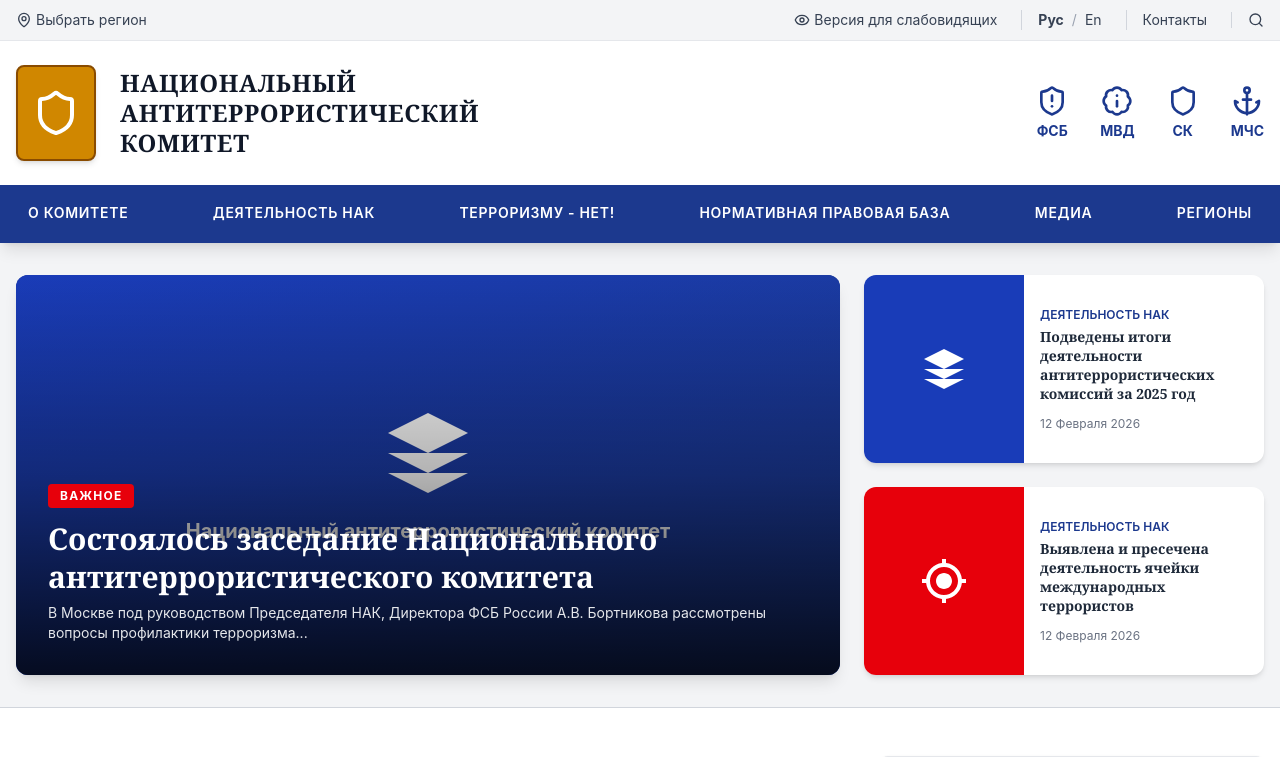
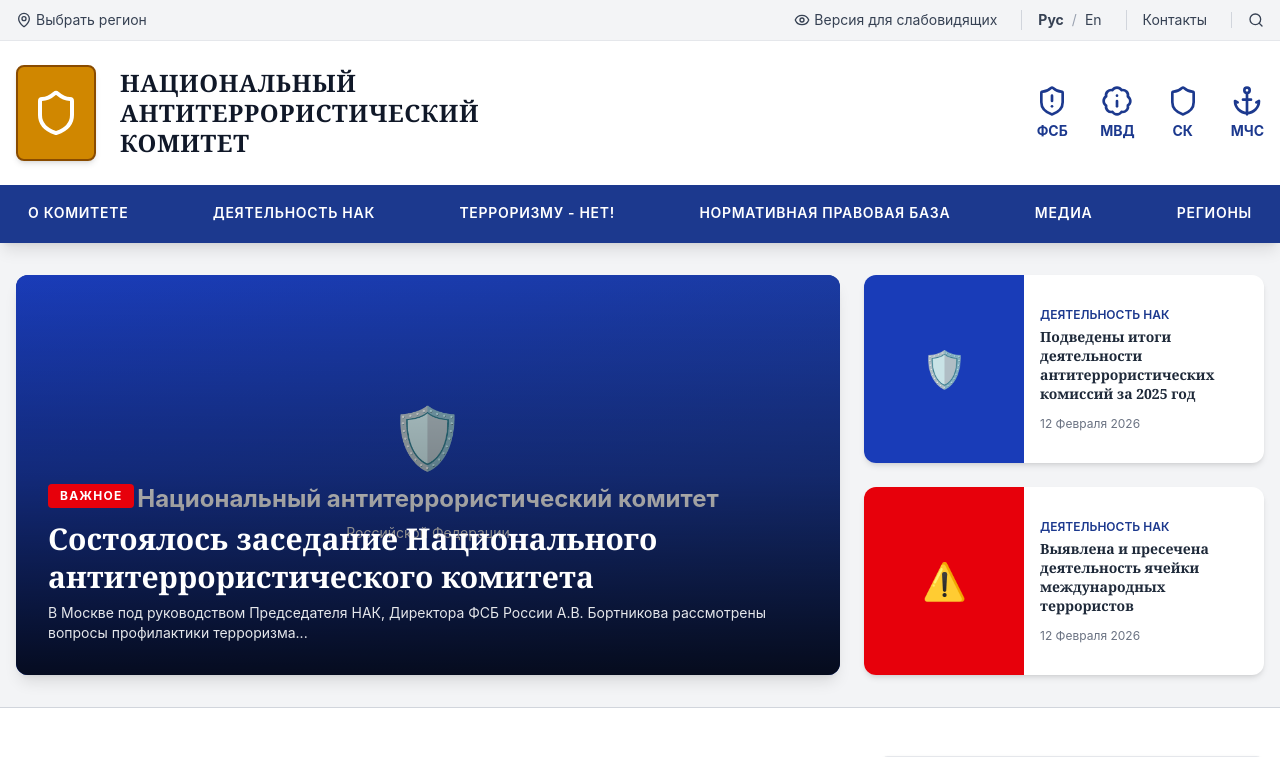
Before and after one commit to SISADMINISTRATOR/nac.gov.ru, a React (Vite) app: page / in a window 1280 px wide. Shown: the top 757 px of the page. Built offline with nearby package versions, Linux system fonts and the light colour scheme.

Commit message:
Hero.tsx

```diff
--- a/src/components/Hero.tsx
+++ b/src/components/Hero.tsx
@@ -4,18 +4,17 @@
       <div className="container mx-auto px-4 max-w-7xl grid grid-cols-1 lg:grid-cols-3 gap-6">
         <div className="lg:col-span-2 relative group overflow-hidden rounded-xl shadow-lg cursor-pointer bg-blue-900">
           <div className="w-full h-[400px] flex items-center justify-center bg-gradient-to-br from-blue-800 to-blue-900">
-            <div className="text-center text-white">
-              <svg className="w-24 h-24 mx-auto mb-4" fill="currentColor" viewBox="0 0 24 24">
-                <path d="M12 2L2 7l10 5 10-5-10-5zM2 17l10 5 10-5M2 12l10 5 10-5"/>
-              </svg>
-              <p className="text-xl font-bold">Национальный антитеррористический комитет</p>
+            <div className="text-center text-white p-8">
+              <div className="text-6xl mb-4">🛡️</div>
+              <p className="text-2xl font-bold">Национальный антитеррористический комитет</p>
+              <p className="text-sm mt-2">Российской Федерации</p>
             </div>
           </div>
           <div className="absolute inset-0 bg-gradient-to-t from-black/80 via-black/30 to-transparent flex flex-col justify-end p-8">
             <span className="bg-red-600 text-white text-xs font-bold px-3 py-1 uppercase tracking-widest inline-block w-max mb-3 rounded-sm">
               Важное
             </span>
-            <h2 className="text-3xl font-serif font-bold text-white leading-tight mb-2 group-hover:underline decoration-2 underline-offset-4">
+            <h2 className="text-3xl font-serif font-bold text-white leading-tight mb-2">
               Состоялось заседание Национального антитеррористического комитета
             </h2>
             <p className="text-gray-200 text-sm">
@@ -27,9 +26,7 @@
         <div className="flex flex-col gap-6">
           <div className="bg-white rounded-xl shadow-md overflow-hidden flex h-[188px] cursor-pointer group">
             <div className="w-2/5 bg-blue-800 flex items-center justify-center">
-              <svg className="w-12 h-12 text-white" fill="currentColor" viewBox="0 0 24 24">
-                <path d="M12 2L2 7l10 5 10-5-10-5zM2 17l10 5 10-5M2 12l10 5 10-5"/>
-              </svg>
+              <div className="text-4xl text-white">🛡️</div>
             </div>
             <div className="w-3/5 p-4 flex flex-col justify-center">
               <span className="text-blue-900 text-xs font-semibold uppercase mb-1">
@@ -46,9 +43,7 @@
 
           <div className="bg-white rounded-xl shadow-md overflow-hidden flex h-[188px] cursor-pointer group">
             <div className="w-2/5 bg-red-600 flex items-center justify-center">
-              <svg className="w-12 h-12 text-white" fill="currentColor" viewBox="0 0 24 24">
-                <path d="M12 8c-2.21 0-4 1.79-4 4s1.79 4 4 4 4-1.79 4-4-1.79-4-4-4zm8.94 3A8.994 8.994 0 0 0 13 3.06V1h-2v2.06A8.994 8.994 0 0 0 3.06 11H1v2h2.06A8.994 8.994 0 0 0 11 20.94V23h2v-2.06A8.994 8.994 0 0 0 20.94 13H23v-2h-2.06zM12 19c-3.87 0-7-3.13-7-7s3.13-7 7-7 7 3.13 7 7-3.13 7-7 7z"/>
-              </svg>
+              <div className="text-4xl text-white">⚠️</div>
             </div>
             <div className="w-3/5 p-4 flex flex-col justify-center">
               <span className="text-blue-900 text-xs font-semibold uppercase mb-1">
```
